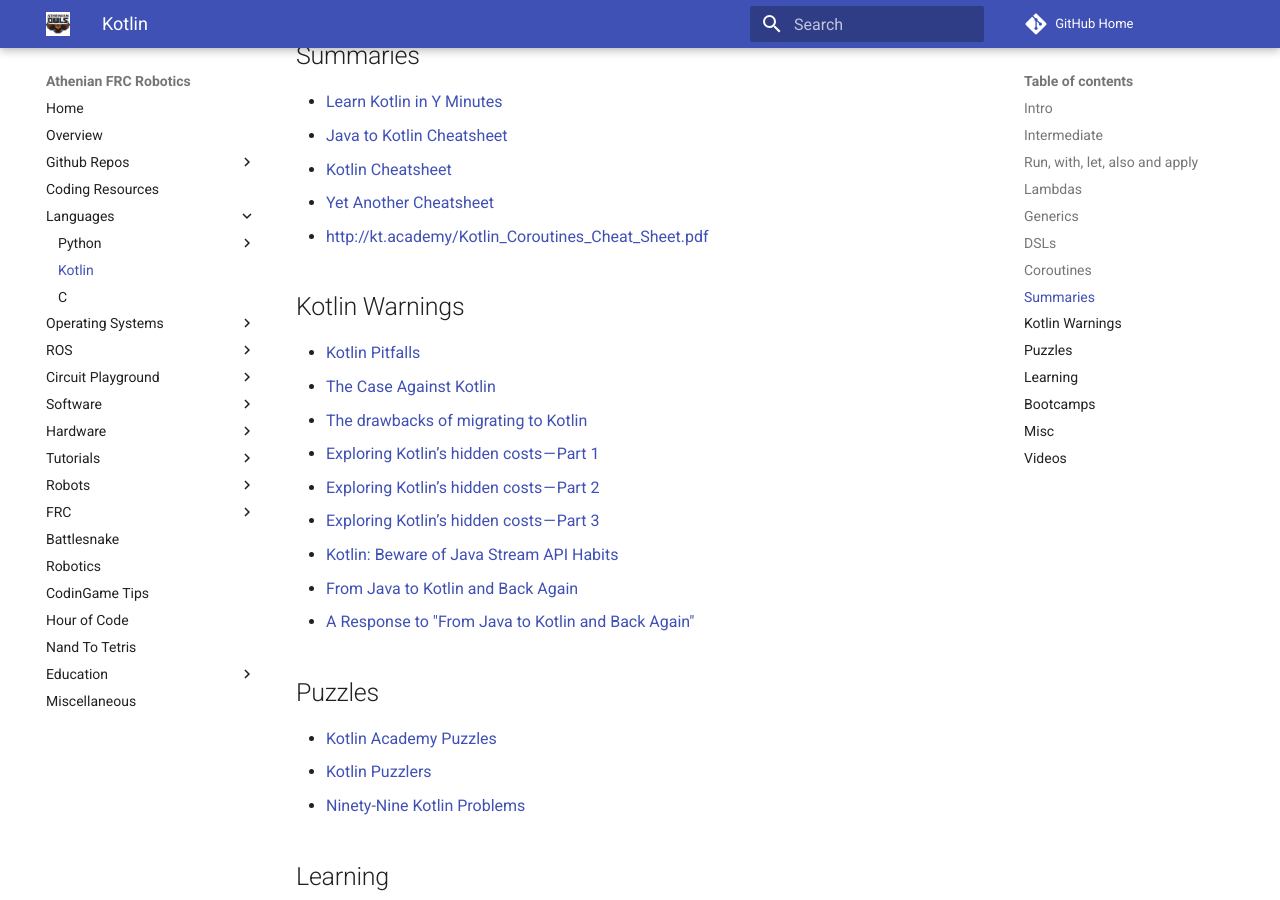
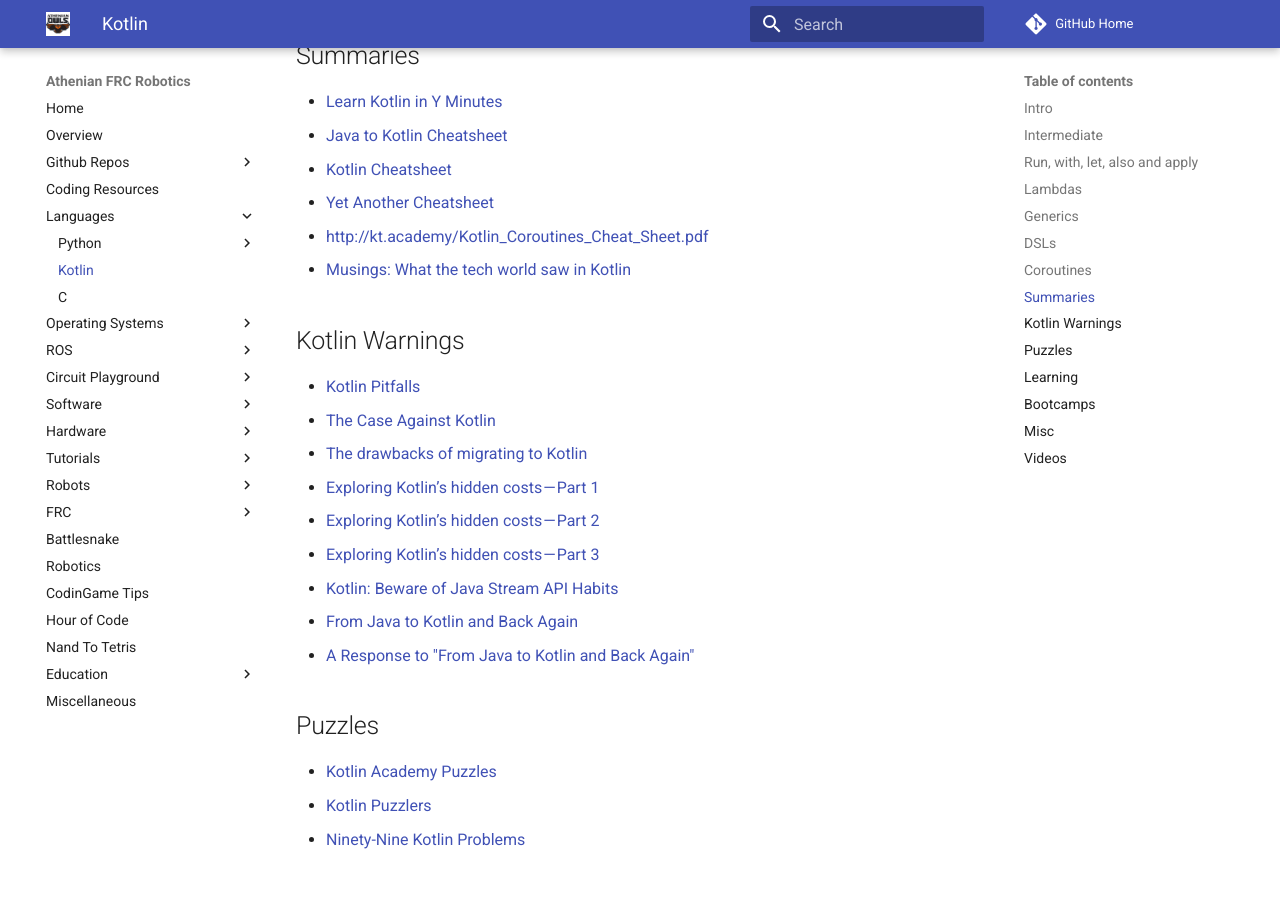
Before and after one commit to athenian-robotics/athenian-robotics-mkdocs, an MkDocs documentation site: the page built from docs/kotlin.md, in a window 1280 px wide and 900 px high, scrolled down 4955 px. Built offline with MkDocs 1.6.1 and Material for MkDocs 9.7.7, drawn with Linux system fonts in a browser that asks for light colours; comment, search, counter and statistics services are not loaded.

Commit message:
Update docs

```diff
--- a/docs/kotlin.md
+++ b/docs/kotlin.md
@@ -146,6 +146,7 @@
 * [Kotlin Cheatsheet](https://kotlinexpertise.com/wp-content/uploads/2018/05/dzone_refcard_kotlin.pdf)
 * [Yet Another Cheatsheet](http://kotlinacademy.org/wp-content/uploads/2018/05/Kotlin-Cheat-Sheet.pdf)
 * [http://kt.academy/Kotlin_Coroutines_Cheat_Sheet.pdf](http://kt.academy/Kotlin_Coroutines_Cheat_Sheet.pdf)
+* [Musings: What the tech world saw in Kotlin](https://hackernoon.com/musings-what-the-tech-world-saw-in-kotlin-2b8be7b53bc9)
 
 ## Kotlin Warnings
 * [Kotlin Pitfalls](https://medium.freecodecamp.org/kotlin-pitfalls-and-how-to-avoid-them-7b0d3a2109ad)
```
